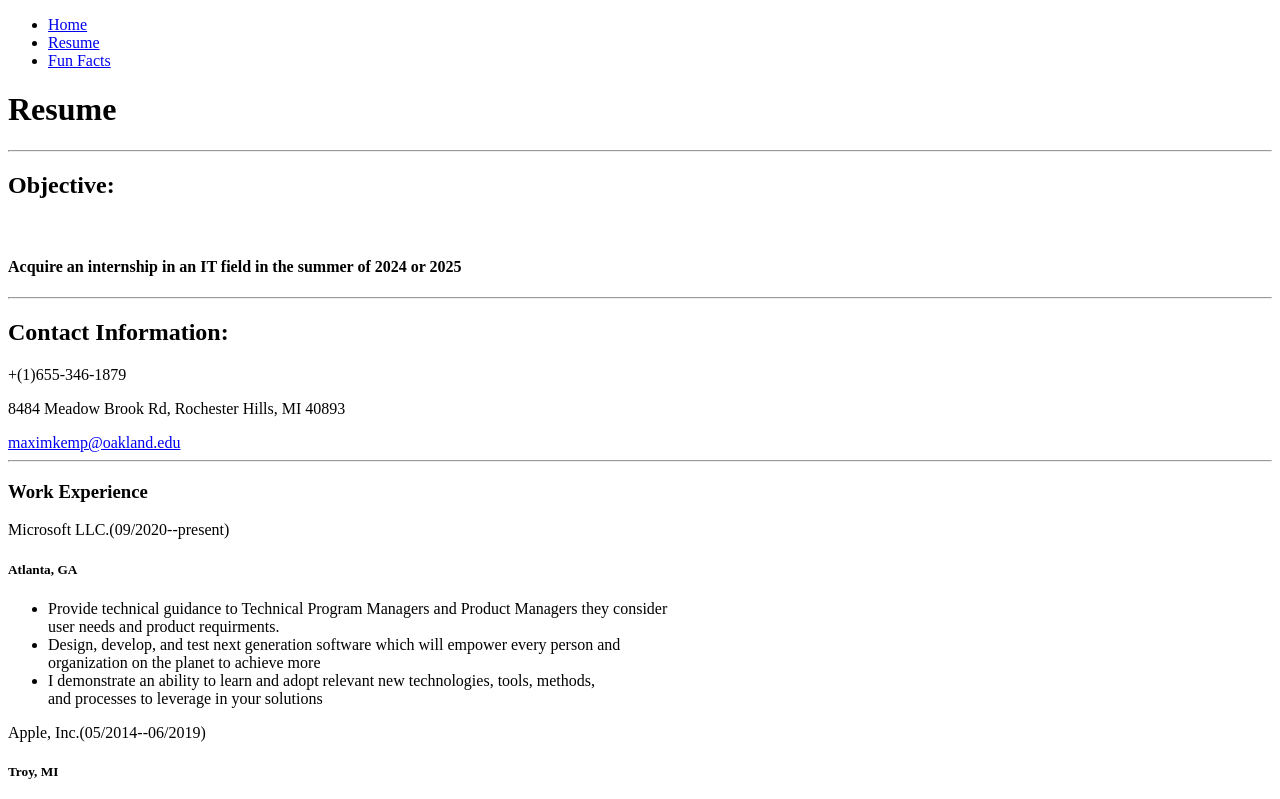
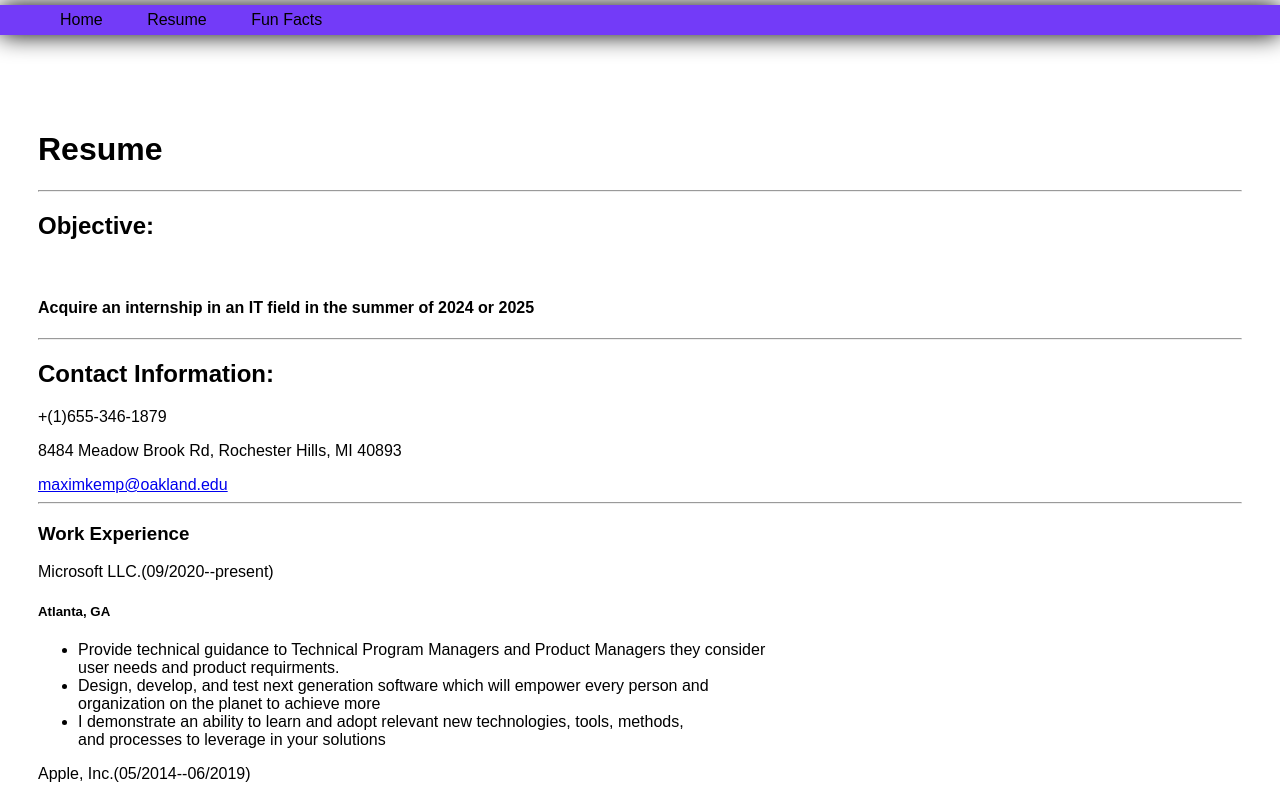
Before and after one commit to OmegSt4r/Kemp_hw2TH_csi3150_fs2023, a plain HTML site: page html/my_resume.html in a window 1280 px wide. Shown: the top 799 px of the page. Drawn offline with Linux system fonts and the light colour scheme.

Commit message:
fixed my website

```diff
--- a/html/my_resume.html
+++ b/html/my_resume.html
@@ -6,19 +6,50 @@
 
 <title>Programming Portfolio Website</title>
 <link rel="shortcut icon" href="/images/Todo.gif" type="image/x-icon">
+<style>
+  body{
+      height: 125vh;
+      margin-top:80px;
+      padding: 30px;
+      background-size:cover;
+      font-family:sans-serif;
+  }
+  header{
+background-color:rgb(115, 59, 248);
+position:fixed;
+left:0px;
+right:0px;
+top:5px;
+height:30px;
+display:flex;
+align-items:center;
+box-shadow:0 0 25px 0 black;
+  }
+  header *{
+display: inline;
+  }
+  header li{
+margin:20px;
+  }
+  header li a{
+      color: black;
+      text-decoration:none;
+  }
+</style>
 </head>
 
 <body>
+  <header id="head-wrapper">
     <div id="wraper">
         <nav id="navbar">
             <ul>
-                <li><a href="/index.html">Home</a></li>
-                <li><a href="./my_resume.html">Resume</a></li>
-                <li><a href="./my_fun_facts.html">Fun Facts</a></li>
-
-    </ul>
-
-        </nav></div>
+              <li><a href="./index.html">Home</a></li>
+              <li><a href="./my_resume.html">Resume</a></li>
+              <li><a href="./my_fun_facts.html">Fun Facts</a></li>
+            </ul>
+      </nav>
+        </div>
+          </header>
 <div>
 <h1>Resume</h1>
 <hr>
```
Also changed, not shown: html/my_fun_facts.html (+33 -5 lines), index.html (+31 -2 lines).
